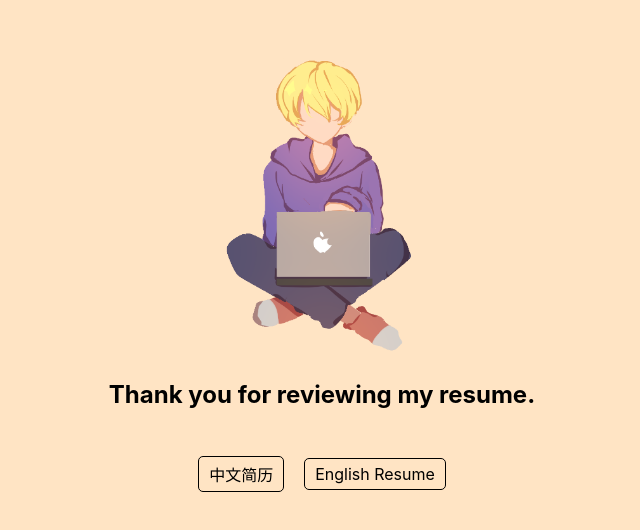
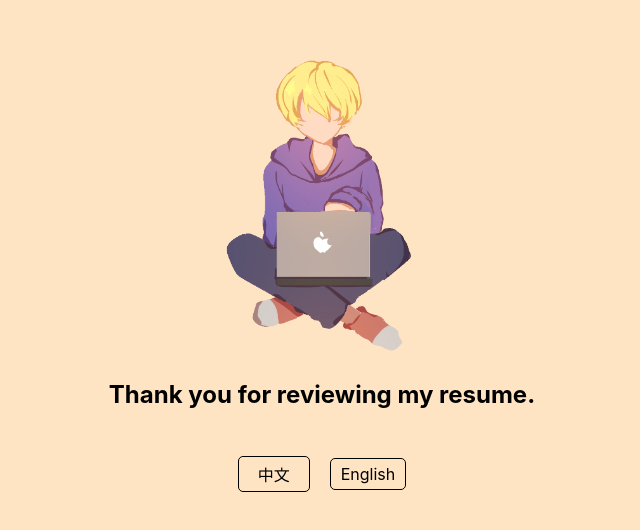
Before and after one commit to SteveYuOWO/SteveYuOwO.github.io, a plain HTML site: page index.html in a window 1280 px wide. Shown: the part 126-656 px from the top of the page, without its empty margins (318-958 px from the left). Drawn offline with Linux system fonts and the light colour scheme.

Commit message:
syntax error fixed

```diff
--- a/index.html
+++ b/index.html
@@ -74,8 +74,8 @@
     <h1>Thank you for reviewing my resume.</h1>
   </section>
   <section class="btn-group">
-    <a href="./resume-cn.pdf"><div class="btn">中文简历</div></a>
-    <a href="./resume-en.pdf"><div class="btn">English Resume</div></a>
+    <a href="./resume-cn.pdf"><div class="btn">&nbsp;&nbsp;中文&nbsp;&nbsp;</div></a>
+    <a href="./resume-en.pdf"><div class="btn">English</div></a>
   </section>
 </body>
 </html>
```
